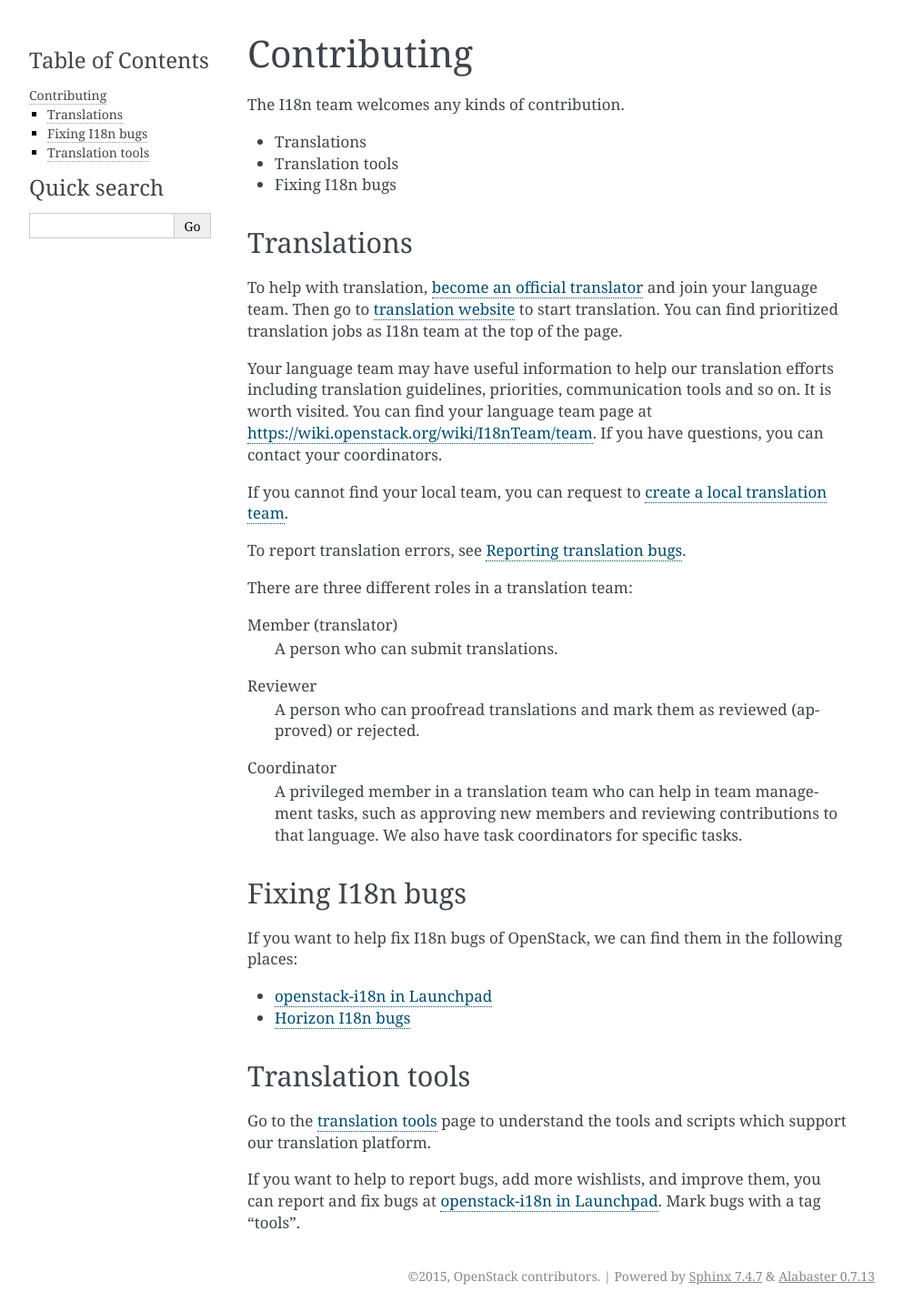
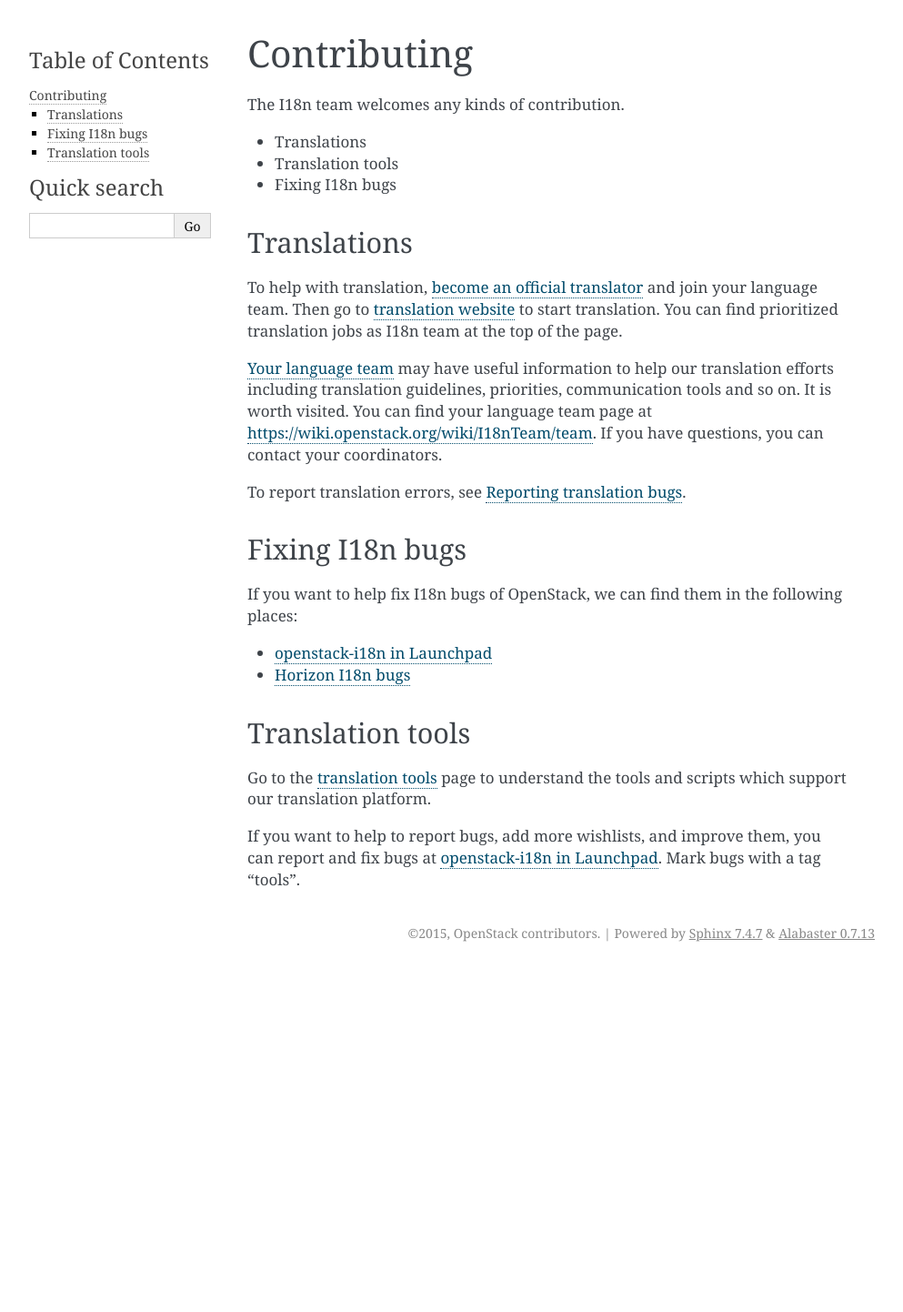
Before and after one commit to openstack/i18n, a Sphinx documentation site: the page built from doc/source/contributing.rst, in a window 1280 px wide. Shown: the whole page at 91% size, without its empty margins (148-1141 px from the left). Built offline with Sphinx 7.4.7, drawn with Linux system fonts in a browser that asks for light colours; after the commit the page ends 1065 px from its top, so only the background shows below that.

Commit message:
Reorganize language team page
Change-Id: I705a823bc4c7de9175fba5d207596316497f66c4

```diff
--- a/doc/source/contributing.rst
+++ b/doc/source/contributing.rst
@@ -14,32 +14,14 @@
 and join your language team. Then go to `translation website`_ to start translation.
 You can find prioritized translation jobs as I18n team at the top of the page.
 
-Your language team may have useful information to help our translation
-efforts including translation guidelines, priorities, communication
+:doc:`Your language team <lang_team>` may have useful information to help our
+translation efforts including translation guidelines, priorities, communication
 tools and so on. It is worth visited.
 You can find your language team page at
 https://wiki.openstack.org/wiki/I18nTeam/team.
 If you have questions, you can contact your coordinators.
 
-If you cannot find your local team,
-you can request to :doc:`create a local translation team <create_lang_team>`.
-
 To report translation errors, see :doc:`bug_report`.
-
-There are three different roles in a translation team:
-
-Member (translator)
-  A person who can submit translations.
-
-Reviewer
-  A person who can proofread translations and
-  mark them as reviewed (approved) or rejected.
-
-Coordinator
-  A privileged member in a translation team who can help
-  in team management tasks, such as approving new members
-  and reviewing contributions to that language.
-  We also have task coordinators for specific tasks.
 
 Fixing I18n bugs
 ----------------
--- a/doc/source/index.rst
+++ b/doc/source/index.rst
@@ -22,7 +22,7 @@
    bug_report
    handling_bugs
    official_translator
-   create_lang_team
+   lang_team
    check_translation
    translation_tips
    translation_stats
```
Also changed, not shown: doc/source/create_lang_team.rst (deleted, +0 -35 lines), doc/source/lang_team.rst (added, +90 -0 lines).
